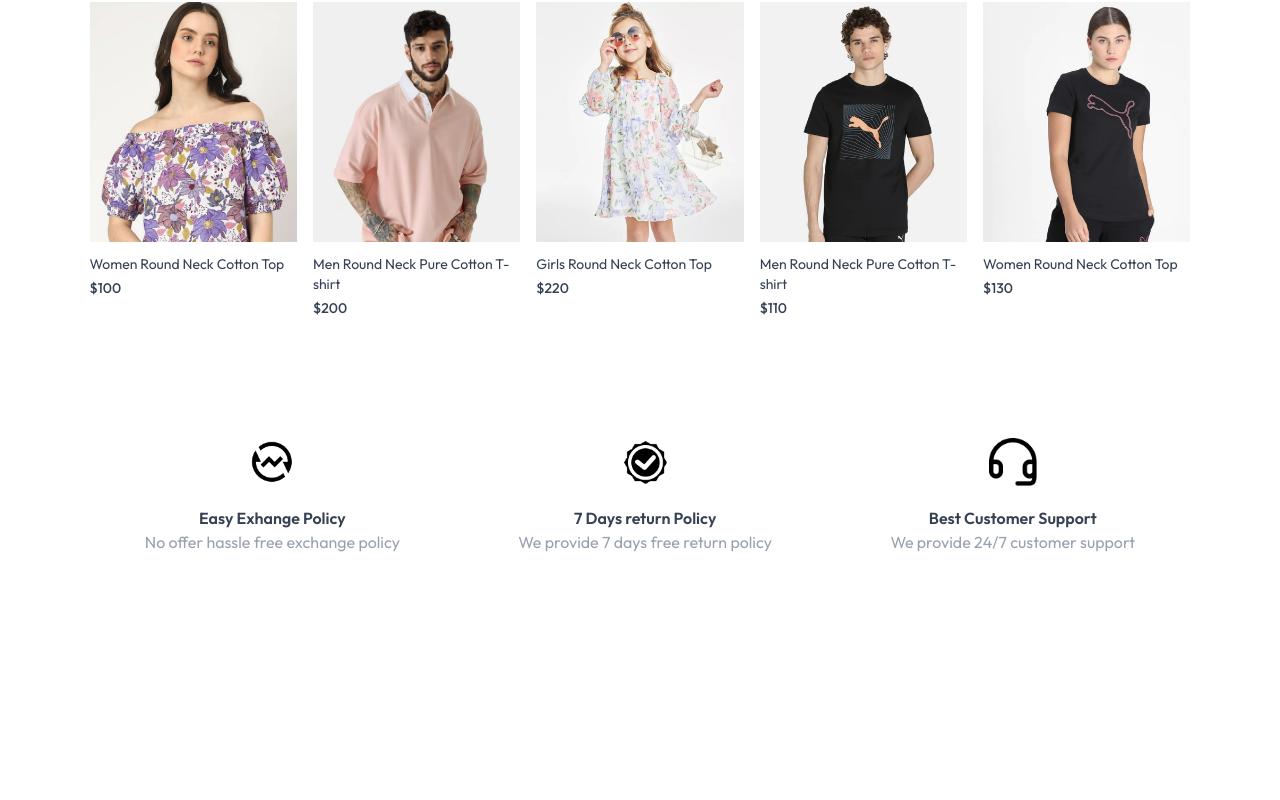
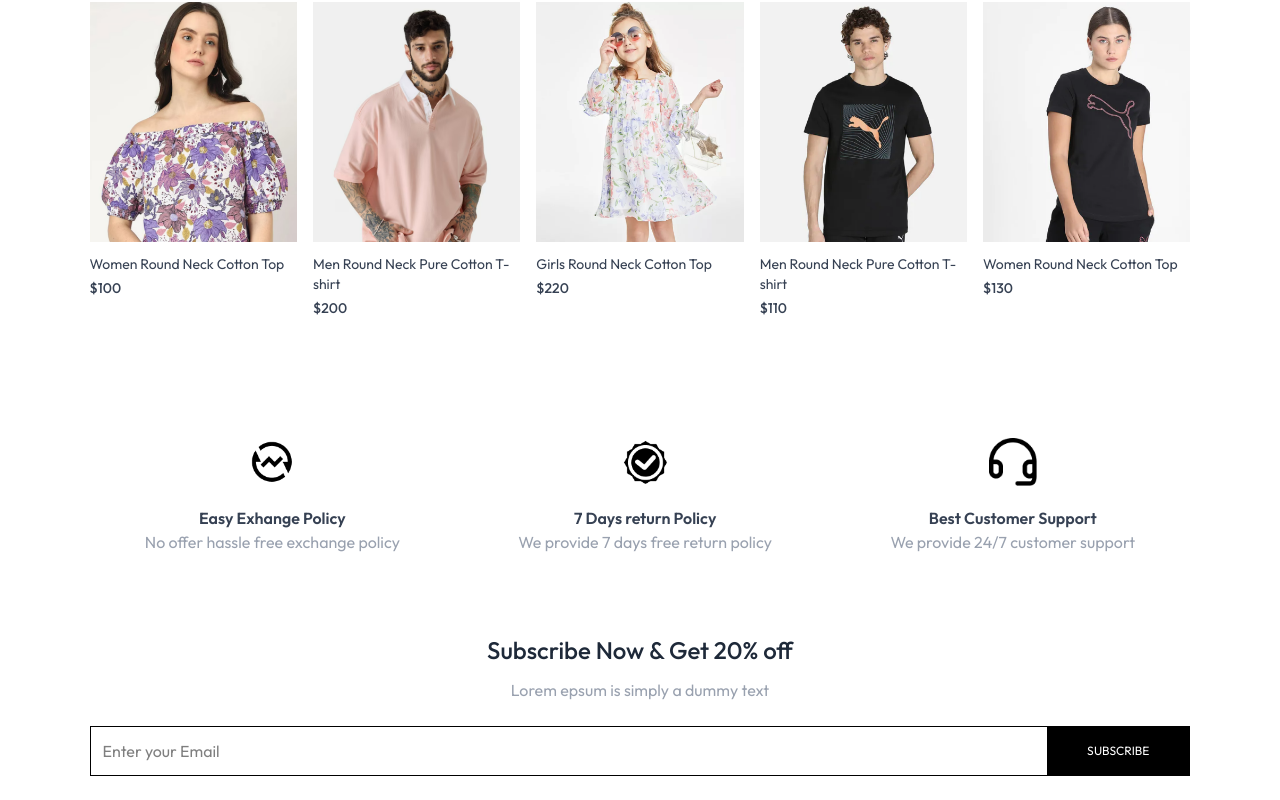
Before and after one commit to thusykanna/E-commerce-website, a React (Vite) app: page / in a window 1280 px wide. Shown: the part 1479-2279 px from the top of the page. Before the commit the page ends 2113 px from the top, so only its background shows below. Built offline with nearby package versions, Linux system fonts and the light colour scheme; a web font is replaced by a local one.

Commit message:
Add NewsletterBox component to Home page

```diff
--- /dev/null
+++ b/src/components/NewsletterBox.jsx
@@ -0,0 +1,16 @@
+import React from 'react'
+
+const NewsletterBox = () => {
+  return (
+    <div className='text-center'>
+      <p className='text-2xl font-medium text-gray-800'>Subscribe Now & Get 20% off</p>
+      <p className='text-gray-400 mt-3'>Lorem epsum is simply a dummy text</p>
+      <form className='w-full sm-w-1/2 flex items-center gap-3 mx-auto my-6 border pl-3'>
+        <input className='w-full sm:flex-1 outline-none' type="email" placeholder='Enter your Email' required/>
+        <button type='submit' className='bg-black text-white text-xs px-10 py-4'>SUBSCRIBE</button>
+      </form>
+    </div>
+  )
+}
+
+export default NewsletterBox
--- a/src/pages/Home.jsx
+++ b/src/pages/Home.jsx
@@ -3,6 +3,7 @@
 import LatestCollection from '../components/latestCollection'
 import BestSellers from '../components/BestSellers'
 import OurPolicy from '../components/OurPolicy'
+import NewsletterBox from '../components/NewsletterBox'
 
 const Home = () => {
   return (
@@ -11,6 +12,7 @@
       <LatestCollection />
       <BestSellers/>
       <OurPolicy/>
+      <NewsletterBox/>
     </div>
   )
 }
```
